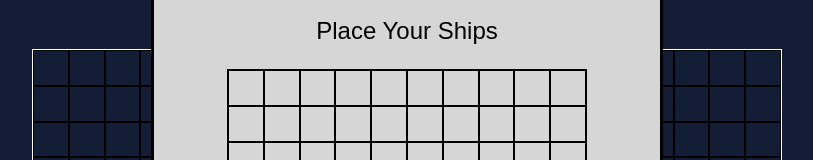
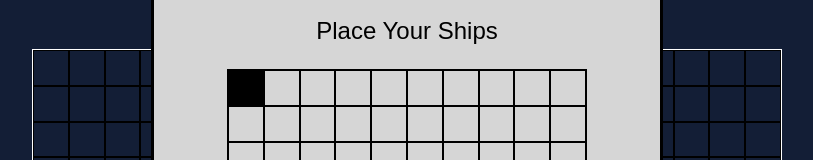
Before and after one commit to fmguerrero96/battleship, a plain HTML site: page index.html in a window 1280 px wide. In both pictures the pointer is over the element 478 px from the left and 290 px from the top of the page. Shown: the part 203-363 px from the top of the page, without its empty margins (233-1046 px from the left). Drawn offline with Linux system fonts and the light colour scheme.

Commit message:
give pre-board cells a hover effect

```diff
--- a/styles.css
+++ b/styles.css
@@ -140,4 +140,9 @@ p {
 
 .cell {
     border: 0.5px solid black;
+    cursor: pointer;
   }
+
+  .cell:hover{
+    background-color: black;
+  }
```
